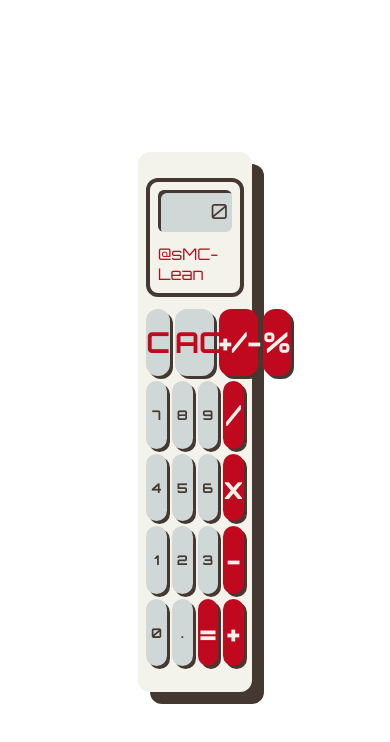
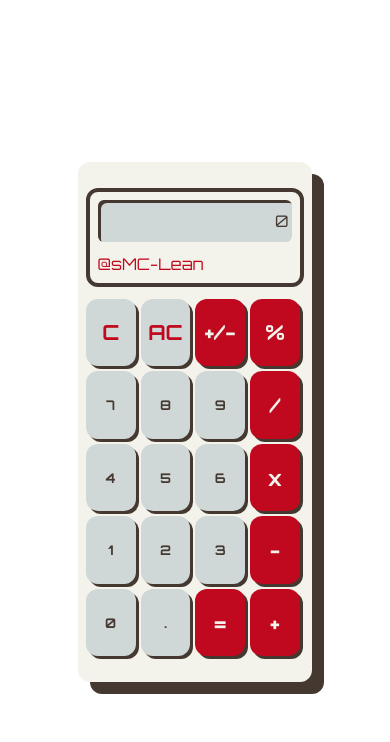
Before and after one commit to sMC-Lean/odin-calculator, a plain HTML site: page index.html in a window 390 px wide. Drawn offline with Linux system fonts and the light colour scheme.

Commit message:
minor CSS changes for mobile layout

```diff
--- a/style.css
+++ b/style.css
@@ -71,7 +71,8 @@ button {
   display: flex;
   flex-direction: column;
   align-items: space-around;
-  width: 25vw;
+  /* width: 25vw; */
+  width: 98%;
   gap: 5px;
 }
 
@@ -113,3 +114,28 @@ button {
   color: #c0091e;
   /* font-size: 1.8em; */
 }
+
+@media screen and (max-width: 1000px) {
+  .screen {
+    font-size: 1em;
+  }
+
+  .button-operator,
+  .button-negative-toggle,
+  .button-clear,
+  .button-equals {
+    font-size: 1.3em;
+  }
+}
+
+@media screen and (max-width: 780px) {
+  .calculator {
+    width: 40vw;
+  }
+}
+
+@media screen and (max-width: 520px) {
+  .calculator {
+    width: 60vw;
+  }
+}
```
